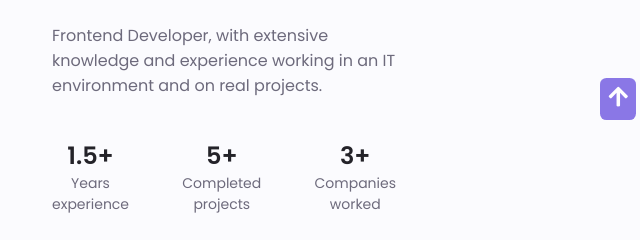
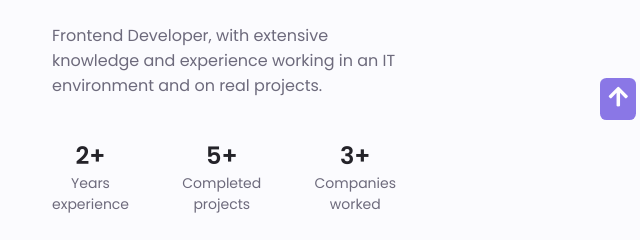
Before and after one commit to dojchinoski/portfoliowebsite, a plain HTML site: page index.html in a window 1280 px wide. Shown: the part 840-1080 px from the top of the page, 628-1268 px from the left. Drawn offline with nearby package versions, Linux system fonts and the light colour scheme.

Commit message:
Update index.html

```diff
--- a/index.html
+++ b/index.html
@@ -174,7 +174,7 @@
             </p>
             <div class="about__info">
               <div>
-                <span class="about__info-title">1.5+</span>
+                <span class="about__info-title">2+</span>
                 <span class="about__info-name"
                   >Years <br />
                   experience</span
```
